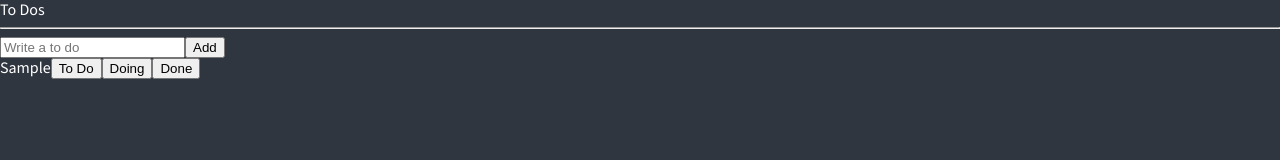
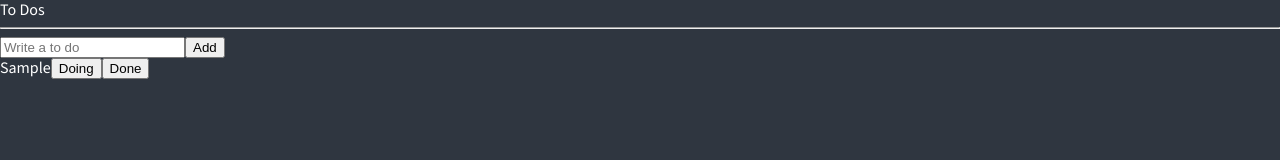
Before and after one commit to Leeje98/nomadcoders-reactMaster--ToDoList, a React (Create React App) app: page / in a window 1280 px wide. Both pictures are taken after typing "Sample" into the empty fields and a click on the button "Add". Shown: the top 160 px of the page. Built offline with nearby package versions, Linux system fonts and the light colour scheme.

Commit message:
#6.13 Categories

```diff
--- a/src/components/ToDo.tsx
+++ b/src/components/ToDo.tsx
@@ -1,15 +1,26 @@
-import React from 'react'
-import { IToDo } from '../atoms'
+import React from "react";
+import { IToDo, toDoState } from "../atoms";
+import { useSetRecoilState } from "recoil";
 
-function ToDo({text}:IToDo) {
+function ToDo({ text, category, id }: IToDo) {
+    const setToDos = useSetRecoilState(toDoState);
+  const onClick = (newCategory: IToDo["category"]) => {
+    console.log(newCategory);
+  };
   return (
     <li>
-        <span>{text}</span>
-        <button>To Do</button>
-        <button>Doing</button>
-        <button>Done</button>
+      <span>{text}</span>
+      {category !== "DOING" && (
+        <button onClick={() => onClick("DOING")}>Doing</button>
+      )}
+      {category !== "TO_DO" && (
+        <button onClick={() => onClick("TO_DO")}>To Do</button>
+      )}
+      {category !== "DONE" && (
+        <button onClick={() => onClick("DONE")}>Done</button>
+      )}
     </li>
-  )
+  );
 }
 
-export default ToDo
+export default ToDo;
```
